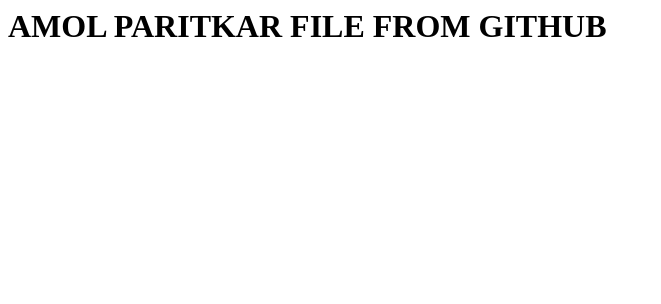
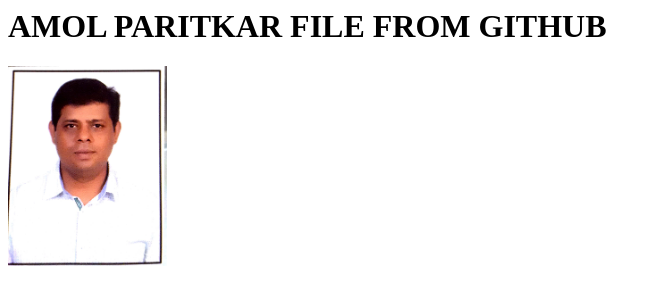
Before and after one commit to amolparitkar/amolparitkar.github.io, a plain HTML site: page index.html in a window 1280 px wide. Shown: the whole page, without its empty margins (0-661 px from the left). Drawn offline with Linux system fonts and the light colour scheme.

Commit message:
second edit photo added

```diff
--- a/index.html
+++ b/index.html
@@ -5,4 +5,10 @@
     AMOL PARITKAR FILE FROM GITHUB
 
 </h1>
+
+<div>
+
+    <img src="amolpic.jpg" height="200">
+
+</div>
 </html>
```
Also changed, not shown: amolpic.jpg (added).
